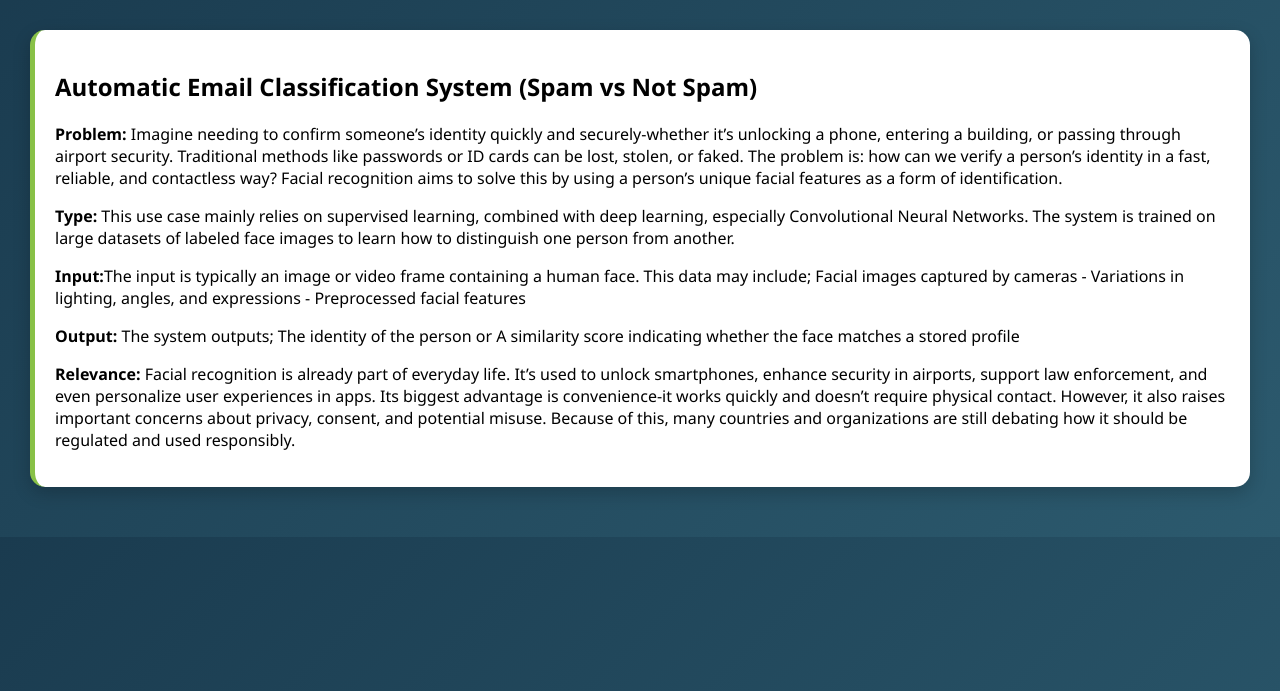
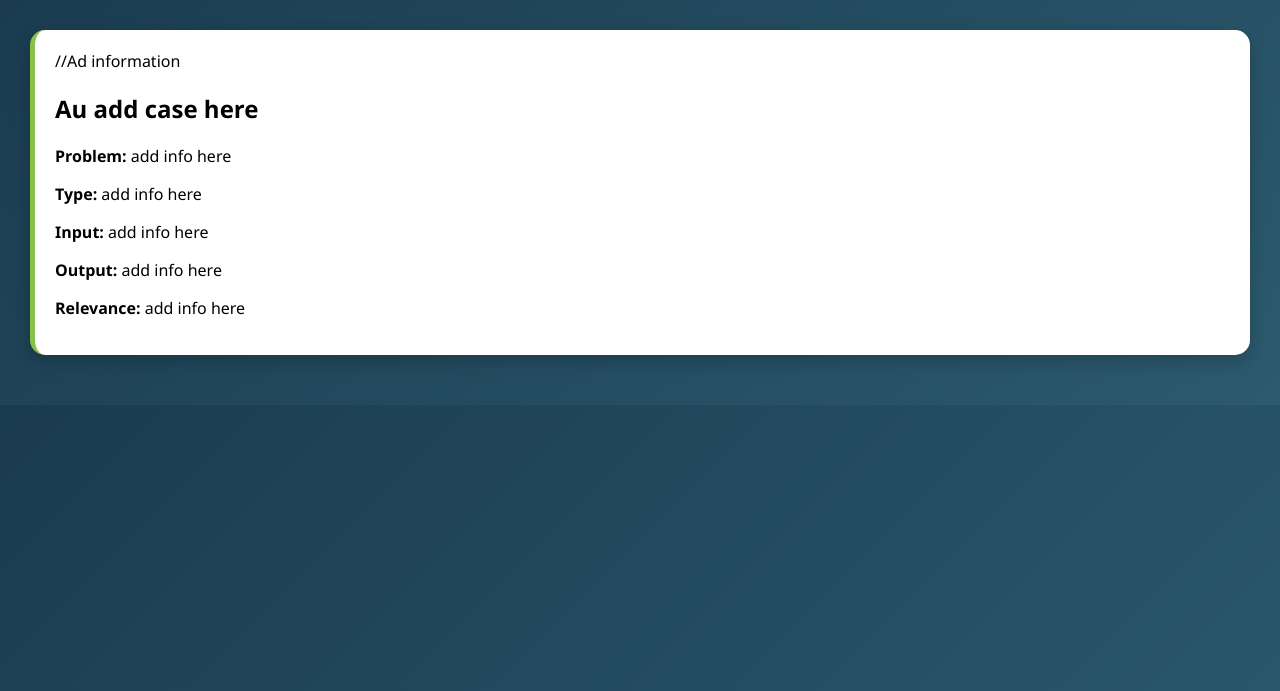
Before and after one commit to Gerlopa/trabajo-machine, a Flask app: page /case1 in a window 1280 px wide. Shown: the part 53-744 px from the top of the page. Run offline with Flask 3, Linux system fonts and the light colour scheme; parts of the project's set-up code (start-up, migrations or seed data) failed here and were passed over.

Commit message:
use case template v2

```diff
--- a/use case/templates/case1.html
+++ b/use case/templates/case1.html
@@ -4,21 +4,19 @@
 
 <div class="card">
 
-    <h2>Automatic Email Classification System (Spam vs Not Spam)</h2>
+//Ad information
 
-    <p><strong>Problem:</strong> Imagine needing to confirm someone’s identity quickly and securely-whether it’s unlocking a phone, entering a building, or passing through airport security. Traditional methods like passwords or ID cards can be lost, stolen, or faked. The problem is: how can we verify a person’s identity in a fast, reliable, and contactless way? Facial recognition aims to solve this by using a person’s unique facial features as a form of identification.</p>
+    <h2>Au add case here </h2>
 
-    <p><strong>Type:</strong> This use case mainly relies on supervised learning, combined with deep learning, especially Convolutional Neural Networks. The system is trained on large datasets of labeled face images to learn how to distinguish one person from another.</p>
+    <p><strong>Problem:</strong> add info here </p>
 
-    <p><strong>Input:</strong>The input is typically an image or video frame containing a human face.
-This data may include; Facial images captured by cameras - Variations in lighting, angles, and expressions - Preprocessed facial features</p>
+    <p><strong>Type:</strong>  add info here </p>
 
-    <p><strong>Output:</strong> The system outputs; The identity of the person  or
-A similarity score indicating whether the face matches a stored profile</p>
+    <p><strong>Input:</strong> add info here </p>
 
-    <p><strong>Relevance:</strong> Facial recognition is already part of everyday life. It’s used to unlock smartphones, enhance security in airports, support law enforcement, and even personalize user experiences in apps. Its biggest advantage is convenience-it works quickly and doesn’t require physical contact.
+    <p><strong>Output:</strong> add info here  </p>
 
-However, it also raises important concerns about privacy, consent, and potential misuse. Because of this, many countries and organizations are still debating how it should be regulated and used responsibly.</p>
+    <p><strong>Relevance:</strong> add info here  </p>
 
 </div>
 
```
